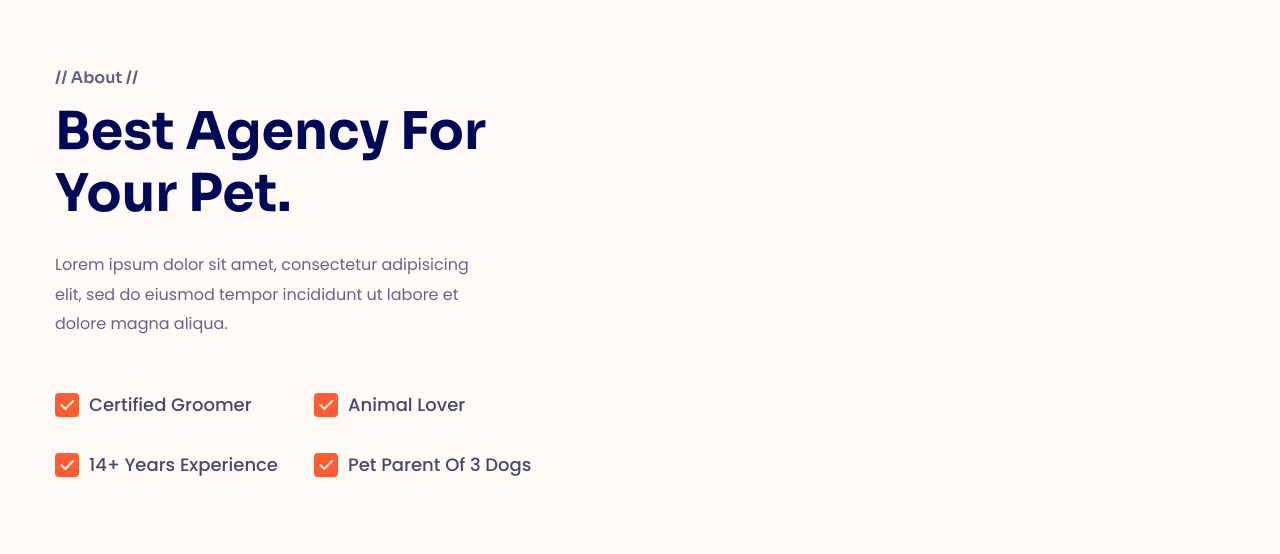
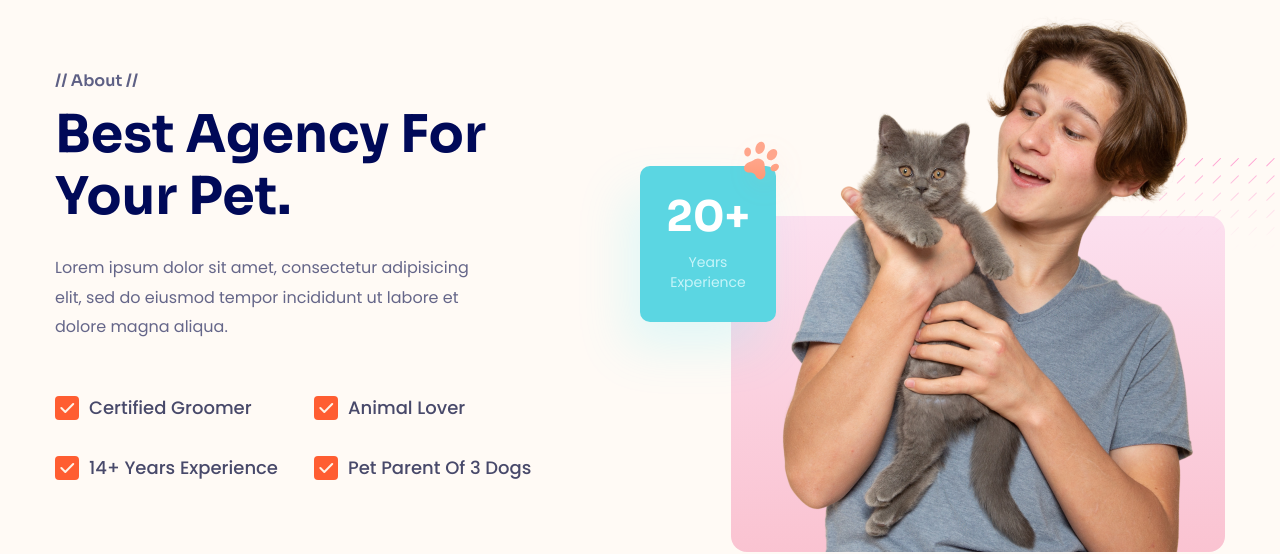
Before and after one commit to nhatminh99/nhatminh-04, a plain HTML site: page index.html in a window 1280 px wide. Shown: the part 895-1449 px from the top of the page. Drawn offline with Linux system fonts and the light colour scheme.

Commit message:
About #2

```diff
--- a/assets/css/styles.css
+++ b/assets/css/styles.css
@@ -332,12 +332,17 @@ button {
 /*============================================ About ============================================*/
 .about {
     padding: 130px 0;
-    margin-top: 77px;
+    margin-top: 8px;
 }
 
 .about__inner {
     display: grid;
     grid-template-columns: 1fr 1fr;
+    align-items: center;
+}
+
+.about__media {
+    position: relative;
 }
 
 .about__label {
@@ -402,3 +407,87 @@ button {
     top: 2px;
     left: 5px;
 }
+
+.about__card {
+    position: absolute;
+    top: 165px;
+    left: 0;
+
+    width: 136px;
+
+    padding: 30px 26px;
+    border-radius: 10px;
+
+    background: #5bd6e2;
+    box-shadow: -15px 26px 48px 0px rgba(85, 240, 255, 0.17);
+
+    text-align: center;
+}
+
+.about__card-title {
+    font-family: Sora;
+    font-size: 4.2rem;
+    font-style: normal;
+    font-weight: 700;
+    line-height: 1;
+
+    color: #fff;
+}
+
+.about__card-desc {
+    margin-top: 14px;
+
+    font-size: 1.4rem;
+    font-style: normal;
+    font-weight: 400;
+    line-height: 1.43;
+
+    color: #c6f4f9;
+}
+
+.about__card-decor {
+    position: absolute;
+    top: -40px;
+    right: -32px;
+}
+
+.about__img-wrap {
+    position: relative;
+
+    width: 494px;
+
+    margin-left: auto;
+}
+
+.about__img-wrap::after {
+    content: "";
+
+    position: absolute;
+    left: 0;
+    right: 0;
+    bottom: 0;
+
+    height: 336px;
+
+    border-radius: 16px;
+
+    background: linear-gradient(180deg, #fce0ef 0%, #fac3d1 100%);
+
+    z-index: -1;
+}
+
+.about__img {
+    display: block;
+
+    width: 450px;
+
+    margin: 0 auto;
+}
+
+.about__media-decor {
+    position: absolute;
+    top: 157px;
+    right: -50px;
+
+    z-index: -1;
+}
--- a/index.html
+++ b/index.html
@@ -287,7 +287,33 @@
                                 </span>
                             </div>
                         </section>
-                        <div class="about__media"></div>
+                        <div class="about__media">
+                            <!-- About card -->
+                            <div class="about__card">
+                                <b class="about__card-title">20+</b>
+                                <p class="about__card-desc">Years Experience</p>
+                                <img
+                                    src="./assets/icon/about-decor-1.svg"
+                                    alt=""
+                                    class="about__card-decor"
+                                />
+                            </div>
+
+                            <!-- About image wrapper -->
+                            <figure class="about__img-wrap">
+                                <img
+                                    src="./assets/img/about-01.png"
+                                    alt=""
+                                    class="about__img"
+                                />
+                            </figure>
+
+                            <img
+                                src="./assets/icon/about-decor-2.svg"
+                                alt=""
+                                class="about__media-decor"
+                            />
+                        </div>
                         <div class="about__media"></div>
                         <section class="about__content"></section>
                     </div>
```
Also changed, not shown: assets/icon/about-decor-1.svg (added), assets/icon/about-decor-2.svg (added), assets/img/about-01.png (added).
